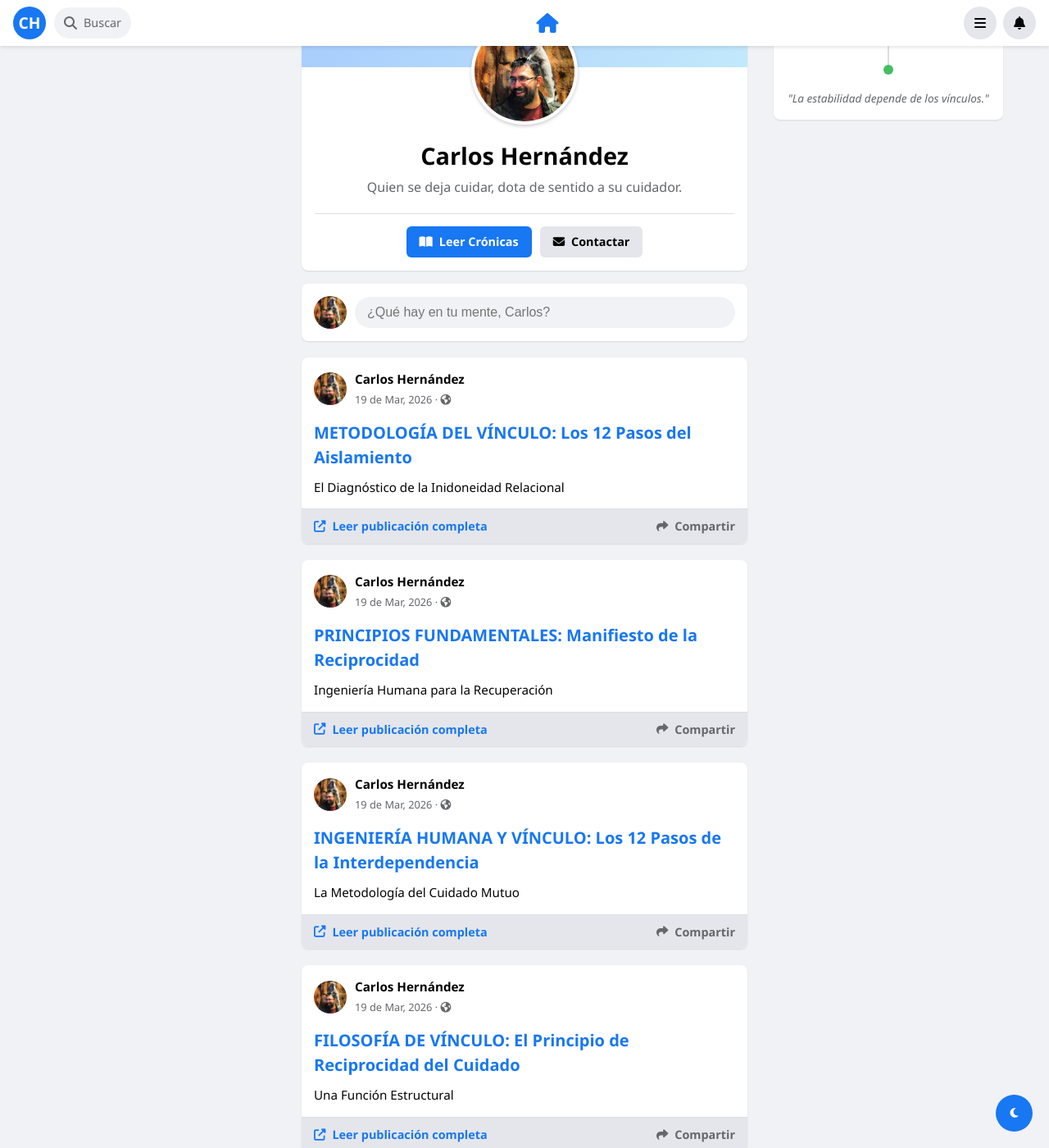
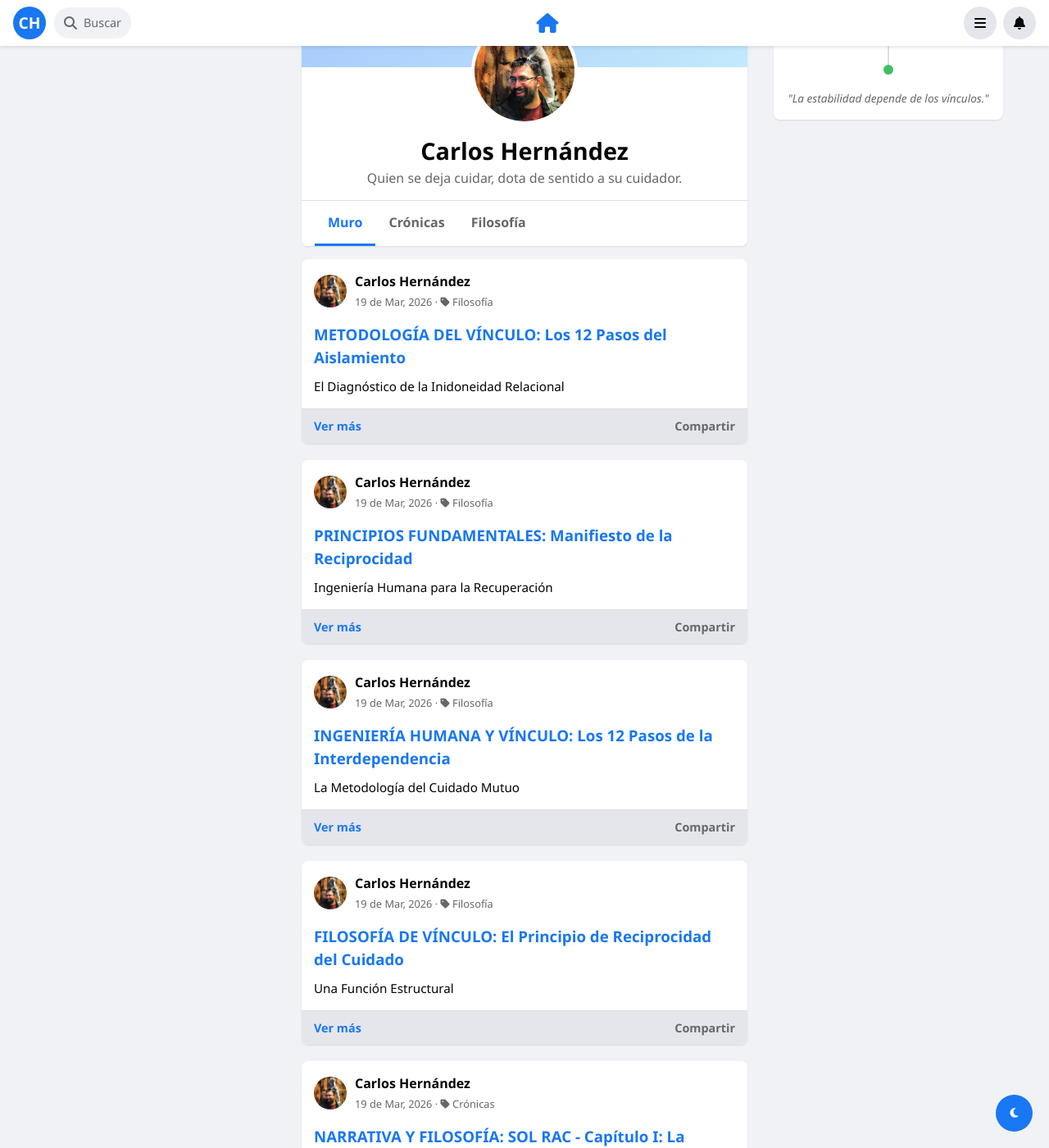
Before and after one commit to cafrhein/muro, a Jekyll site: the page built from index.html, in a window 1280 px wide and 1400 px high, scrolled down 194 px. Shown: the whole window at 82% size. Built offline with Jekyll 4.4.1, drawn with Linux system fonts in a browser that asks for light colours; some of the changed text lies outside the part shown.

Commit message:
Update index.html

```diff
--- a/index.html
+++ b/index.html
@@ -3,90 +3,80 @@ layout: default
 title: Inicio
 ---
 
-<div class="fb-card profile-header-card" style="background: var(--fb-white); border-radius: 8px; padding: 0; overflow: hidden; margin-bottom: 16px; box-shadow: 0 1px 2px var(--card-shadow);">
-
-    <div class="cover-photo" style="height: 200px; background: linear-gradient(135deg, #a1c4fd 0%, #c2e9fb 100%); background-size: cover; background-position: center; position: relative;">
+<div class="fb-card" style="background: var(--fb-white); border-radius: 8px; padding: 0; overflow: hidden; margin-bottom: 16px;">
+    <div style="height: 200px; background: linear-gradient(135deg, #a1c4fd 0%, #c2e9fb 100%);"></div>
+    <div style="display: flex; flex-direction: column; align-items: center; text-align: center; padding: 0 16px; margin-top: -60px;">
+        <img src="{{ '/perfil.png.jpg' | relative_url }}" style="width: 130px; height: 130px; border-radius: 50%; border: 4px solid var(--fb-white); background: var(--fb-white); object-fit: cover; z-index: 10;">
+        <h1 style="font-size: 1.8rem; color: var(--fb-text); margin-top: 10px;">Carlos Hernández</h1>
+        <p style="color: var(--fb-text-sec); padding-bottom: 15px;">Quien se deja cuidar, dota de sentido a su cuidador.</p>
     </div>
 
-    <div class="profile-info-container" style="display: flex; flex-direction: column; align-items: center; text-align: center; padding: 0 16px 16px 16px; position: relative; margin-top: -60px;">
-
-        <div class="avatar-large-container" style="position: relative; z-index: 10;">
-            <img src="{{ '/perfil.png.jpg' | relative_url }}" alt="Carlos Hernández" style="width: 130px; height: 130px; border-radius: 50%; border: 4px solid var(--fb-white); box-shadow: 0 2px 4px rgba(0,0,0,0.2); object-fit: cover; background-color: var(--fb-white);">
-        </div>
-
-        <div style="margin-top: 10px; padding: 0 10px;">
-            <h1 style="font-size: 1.8rem; color: var(--fb-text); margin: 0; font-weight: 800;">Carlos Hernández</h1>
-            <p style="color: var(--fb-text-sec); margin: 5px 0; font-size: 1rem; font-weight: 400; max-width: 500px;">Quien se deja cuidar, dota de sentido a su cuidador.</p>
-        </div>
-
-        <div class="profile-buttons" style="display: flex; gap: 10px; margin-top: 15px; width: 100%; justify-content: center; border-top: 1px solid var(--fb-border); padding-top: 15px;">
-            {% assign lectura_reciente = site.posts | first %}
-            <a href="{{ lectura_reciente.url | relative_url }}" style="text-decoration: none; background: var(--fb-blue); color: white; padding: 8px 16px; border-radius: 6px; font-weight: 600; font-size: 0.9rem; display: flex; align-items: center; gap: 8px;">
-                <i class="fas fa-book-open"></i> Leer Crónicas
-            </a>
-            <a href="mailto:cafrhein@outlook.com" style="text-decoration: none; background: var(--fb-hover); color: var(--fb-text); padding: 8px 16px; border-radius: 6px; font-weight: 600; font-size: 0.9rem; display: flex; align-items: center; gap: 8px;">
-                <i class="fas fa-envelope"></i> Contactar
-            </a>
-        </div>
-    </div>
-</div>
-
-<div class="fb-card post-composer" style="background: var(--fb-white); border-radius: 8px; padding: 15px; margin-bottom: 20px; box-shadow: 0 1px 2px var(--card-shadow);">
-    <div style="display: flex; gap: 10px; align-items: center;">
-        <img src="{{ '/perfil.png.jpg' | relative_url }}" alt="Carlos" style="width: 40px; height: 40px; border-radius: 50%; object-fit: cover;">
-        <input type="text" placeholder="¿Qué hay en tu mente, Carlos?" style="flex-grow: 1; border: none; background: var(--fb-bg); padding: 10px 15px; border-radius: 20px; outline: none; font-size: 1rem; color: var(--fb-text);" readonly>
-    </div>
+    <ul class="profile-tabs">
+        <li class="tab-item active" onclick="filterPosts('all', this)">Muro</li>
+        <li class="tab-item" onclick="filterPosts('Crónicas', this)">Crónicas</li>
+        <li class="tab-item" onclick="filterPosts('Filosofía', this)">Filosofía</li>
+    </ul>
 </div>
 
 <div id="skeleton-feed">
-    {% for i in (1..3) %}
-    <div class="fb-card skeleton-card" style="padding: 16px; margin-bottom: 16px; background: var(--fb-white); border-radius: 8px; box-shadow: 0 1px 2px var(--card-shadow);">
-        <div class="sk-header" style="display: flex; align-items: center; gap: 10px; margin-bottom: 15px;">
-            <div class="skeleton-item sk-avatar" style="width: 40px; height: 40px; border-radius: 50%; background: var(--fb-hover); position: relative; overflow: hidden;"></div>
-            <div>
-                <div class="skeleton-item sk-name" style="width: 100px; height: 12px; background: var(--fb-hover); border-radius: 4px; position: relative; overflow: hidden;"></div>
-                <div class="skeleton-item" style="width: 60px; height: 8px; margin-top: 5px; background: var(--fb-hover); border-radius: 4px; position: relative; overflow: hidden;"></div>
-            </div>
+    {% for i in (1..2) %}
+    <div class="fb-card" style="padding: 16px; margin-bottom: 16px;">
+        <div class="sk-header" style="display: flex; gap: 10px; margin-bottom: 15px;">
+            <div class="skeleton-item sk-avatar" style="width: 40px; height: 40px; border-radius: 50%;"></div>
+            <div class="skeleton-item" style="width: 100px; height: 12px;"></div>
         </div>
-        <div class="skeleton-item sk-title" style="width: 70%; height: 18px; margin-bottom: 12px; background: var(--fb-hover); border-radius: 4px; position: relative; overflow: hidden;"></div>
-        <div class="skeleton-item sk-line" style="width: 100%; height: 10px; margin-bottom: 8px; background: var(--fb-hover); border-radius: 4px; position: relative; overflow: hidden;"></div>
-        <div class="skeleton-item sk-line" style="width: 100%; height: 10px; margin-bottom: 8px; background: var(--fb-hover); border-radius: 4px; position: relative; overflow: hidden;"></div>
-        <div class="skeleton-item sk-line" style="width: 60%; height: 10px; background: var(--fb-hover); border-radius: 4px; position: relative; overflow: hidden;"></div>
+        <div class="skeleton-item" style="width: 80%; height: 20px; margin-bottom: 10px;"></div>
+        <div class="skeleton-item" style="width: 100%; height: 10px; margin-bottom: 5px;"></div>
+        <div class="skeleton-item" style="width: 60%; height: 10px;"></div>
     </div>
     {% endfor %}
 </div>
 
 <div id="real-feed" style="display: none;">
     {% for post in site.posts %}
-    <article class="fb-card post" style="padding: 0; overflow: hidden; margin-bottom: 20px; background: var(--fb-white); border-radius: 8px; box-shadow: 0 1px 2px var(--card-shadow);">
+    <article class="fb-card post-card" data-category="{{ post.category }}" style="padding: 0; overflow: hidden; margin-bottom: 20px;">
         <div style="padding: 15px; display: flex; gap: 10px; align-items: center;">
-            <img src="{{ '/perfil.png.jpg' | relative_url }}" alt="Carlos Hernández" style="width: 40px; height: 40px; border-radius: 50%; object-fit: cover;">
+            <img src="{{ '/perfil.png.jpg' | relative_url }}" style="width: 40px; height: 40px; border-radius: 50%; object-fit: cover;">
             <div>
-                <strong style="display: block; color: var(--fb-text); font-size: 0.95rem;">Carlos Hernández</strong>
-                <span style="font-size: 0.8rem; color: var(--fb-text-sec);">{{ post.date | date: "%e de %b, %Y" }} · <i class="fas fa-globe-americas"></i></span>
+                <strong style="display: block; color: var(--fb-text);">Carlos Hernández</strong>
+                <span style="font-size: 0.8rem; color: var(--fb-text-sec);">{{ post.date | date: "%e de %b, %Y" }} · <i class="fas fa-tag"></i> {{ post.category }}</span>
             </div>
         </div>
         <div style="padding: 0 15px 15px;">
-            <h3 style="color: var(--fb-blue); margin-bottom: 10px; font-size: 1.25rem; font-weight: 700; margin-top: 0;">{{ post.title }}</h3>
-            <p style="color: var(--fb-text); font-size: 0.95rem; text-align: justify; line-height: 1.5; margin-bottom: 0;">{{ post.excerpt | strip_html | truncatewords: 30 }}</p>
+            <h3 style="color: var(--fb-blue); margin-bottom: 10px;">{{ post.title }}</h3>
+            <p style="color: var(--fb-text); font-size: 0.95rem; text-align: justify;">{{ post.excerpt | strip_html | truncatewords: 30 }}</p>
         </div>
-        <div style="border-top: 1px solid var(--fb-border); padding: 10px 15px; background: var(--fb-hover); display: flex; justify-content: space-between; align-items: center;">
-            <a href="{{ post.url | relative_url }}" style="color: var(--fb-blue); text-decoration: none; font-weight: 600; font-size: 0.9rem; display: flex; align-items: center; gap: 8px;">
-                <i class="fas fa-external-link-alt"></i> Leer publicación completa
-            </a>
-            <div onclick="if(navigator.share){ navigator.share({title: '{{ post.title | escape }}', url: window.location.origin + '{{ post.url | relative_url }}'}); }" style="color: var(--fb-text-sec); font-weight: 600; font-size: 0.9rem; cursor: pointer; display: flex; align-items: center; gap: 8px;">
-                <i class="fas fa-share"></i> Compartir
-            </div>
+        <div style="border-top: 1px solid var(--fb-border); padding: 10px 15px; background: var(--fb-hover); display: flex; justify-content: space-between;">
+            <a href="{{ post.url | relative_url }}" style="color: var(--fb-blue); text-decoration: none; font-weight: 600; font-size: 0.9rem;">Ver más</a>
+            <div onclick="if(navigator.share){ navigator.share({title: '{{ post.title | escape }}', url: window.location.origin + '{{ post.url | relative_url }}'}); }" style="color: var(--fb-text-sec); font-weight: 600; font-size: 0.9rem; cursor: pointer;">Compartir</div>
         </div>
     </article>
     {% endfor %}
 </div>
 
 <script>
+    // Lógica del Skeleton
     window.addEventListener('load', function() {
         setTimeout(function() {
             document.getElementById('skeleton-feed').style.display = 'none';
             document.getElementById('real-feed').style.display = 'block';
-        }, 800);
+        }, 600);
     });
+
+    // Lógica de Filtrado por Pestañas (UX)
+    function filterPosts(category, element) {
+        // Cambiar pestaña activa
+        document.querySelectorAll('.tab-item').forEach(tab => tab.classList.remove('active'));
+        element.classList.add('active');
+
+        // Filtrar posts
+        const posts = document.querySelectorAll('.post-card');
+        posts.forEach(post => {
+            if (category === 'all' || post.getAttribute('data-category') === category) {
+                post.style.display = 'block';
+            } else {
+                post.style.display = 'none';
+            }
+        });
+    }
 </script>
```
